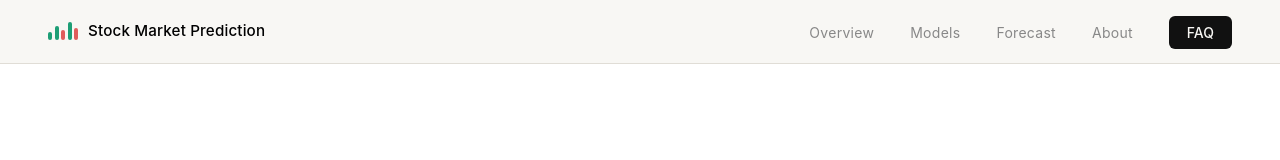
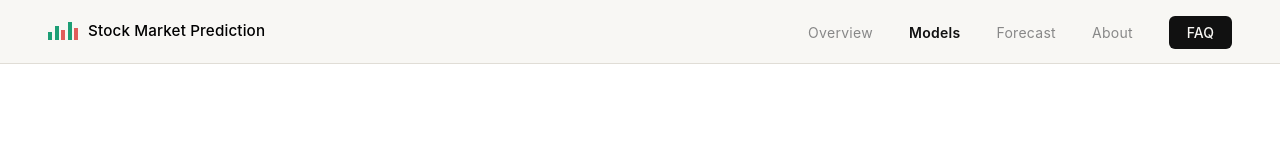
Before and after one commit to Bilgee135/market-prediction-platform, a React (Vite) app in the folder frontend/: page /models in a window 1280 px wide. Shown: the top 160 px of the page. Built offline with nearby package versions, Linux system fonts and the light colour scheme.

Commit message:
made more improvements for the nav bar like the shape of the bars and active link styling

```diff
--- a/frontend/src/components/layout/Navbar.jsx
+++ b/frontend/src/components/layout/Navbar.jsx
@@ -56,11 +56,11 @@ const navLinks = [
 function TheLogoBars() {
   return (
     <div className="flex items-end gap-[2.5px] h-[18px]">
-      <span className="w-1 rounded-sm bg-[#1D9E75]" style={{ height: "8px"  }}></span>
-      <span className="w-1 rounded-sm bg-[#1D9E75]" style={{ height: "14px" }}></span>
-      <span className="w-1 rounded-sm bg-[#e05c5c]" style={{ height: "10px" }}></span>
-      <span className="w-1 rounded-sm bg-[#1D9E75]" style={{ height: "18px" }}></span>
-      <span className="w-1 rounded-sm bg-[#e05c5c]" style={{ height: "12px" }}></span>
+      <span className="w-1 bg-[#1D9E75]" style={{ height: "8px"  }}></span>
+      <span className="w-1 bg-[#1D9E75]" style={{ height: "14px" }}></span>
+      <span className="w-1 bg-[#e05c5c]" style={{ height: "10px" }}></span>
+      <span className="w-1 bg-[#1D9E75]" style={{ height: "18px" }}></span>
+      <span className="w-1 bg-[#e05c5c]" style={{ height: "12px" }}></span>
 
     </div>
   );
@@ -76,6 +76,11 @@ export default function Navbar() {
   function isActive(path) {
     if (path === "/") {
       return location.pathname === "/";
+    }
+
+    //I also encountered another issue which I have fixed now. because the models lstm started with models it was making both models and forecast bold when i clicked on forecast but now i fixed it by doing two different if statements
+    if (path === "/models") {
+      return location.pathname === "/models";
     }
 
     return location.pathname.startsWith(path);
@@ -96,9 +101,11 @@ export default function Navbar() {
           <li key={link.name}>
             <Link
               to={link.path}
-              className={`no-underline text-[#888] text-sm font-normal tracking-[0.02em] transition-colors duration-200 ${
+
+              //initally I did face an issue with the boldness but realised that the bold might not have been showing due to tailwind conflicting so i changed to semibold instead of medium and also removed font normal
+              className={`no-underline text-sm tracking-[0.02em] transition-colors duration-200 ${
                 isActive(link.path)
-                ? "text-[#111] font-medium"
+                ? "text-[#111] font-semibold"
                 : "text-[#888] hover:text-[#111]"
               }`}
             >
```
